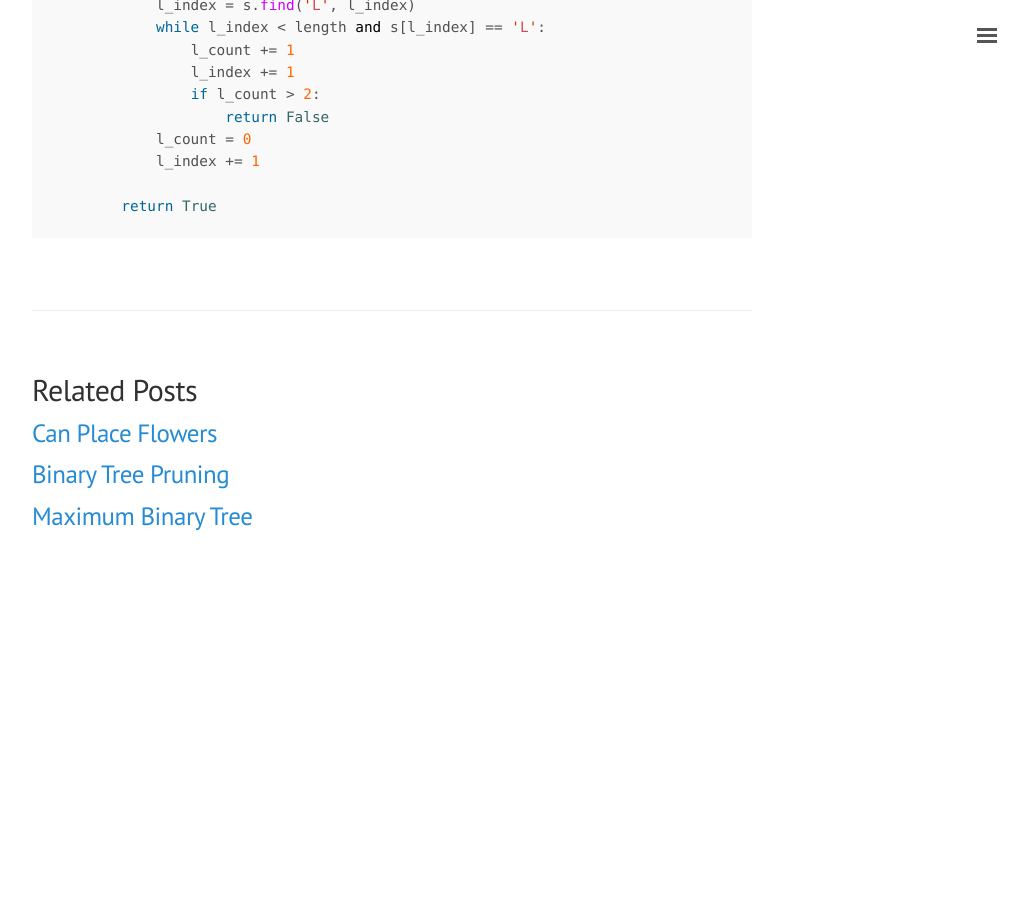
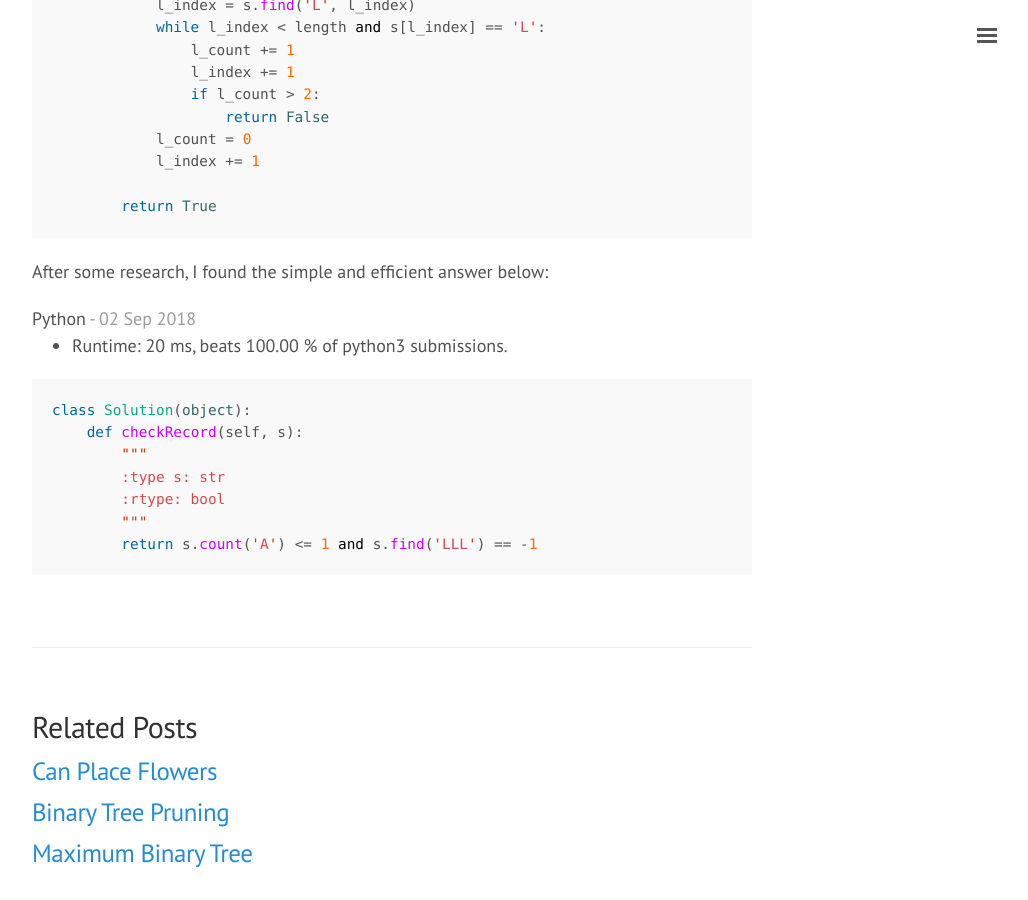
Before and after one commit to rami6/portfolio, a Jekyll site: the page built from algorithms/_posts/2018-09-02-student-attendance-record-I.md, in a window 1280 px wide and 900 px high, scrolled down 1234 px. Shown: the whole window, without its empty margins (248-1276 px from the left). Built offline with Jekyll 4.4.1, drawn with Linux system fonts in a browser that asks for light colours; before the commit the page ends 1826 px from its top, so only the background shows below that.

Commit message:
Update post

```diff
--- a/algorithms/_posts/2018-09-02-student-attendance-record-I.md
+++ b/algorithms/_posts/2018-09-02-student-attendance-record-I.md
@@ -50,3 +50,17 @@ class Solution(object):
 
         return True
 {% endhighlight %}
+
+After some research, I found the simple and efficient answer below:
+
+<div>Python<span class="write-date"> - {{ page.date | date_to_string }}</span></div>
+- Runtime: 20 ms, beats 100.00 % of python3 submissions.
+{% highlight python %}
+class Solution(object):
+    def checkRecord(self, s):
+        """
+        :type s: str
+        :rtype: bool
+        """
+        return s.count('A') <= 1 and s.find('LLL') == -1
+{% endhighlight %}
```
